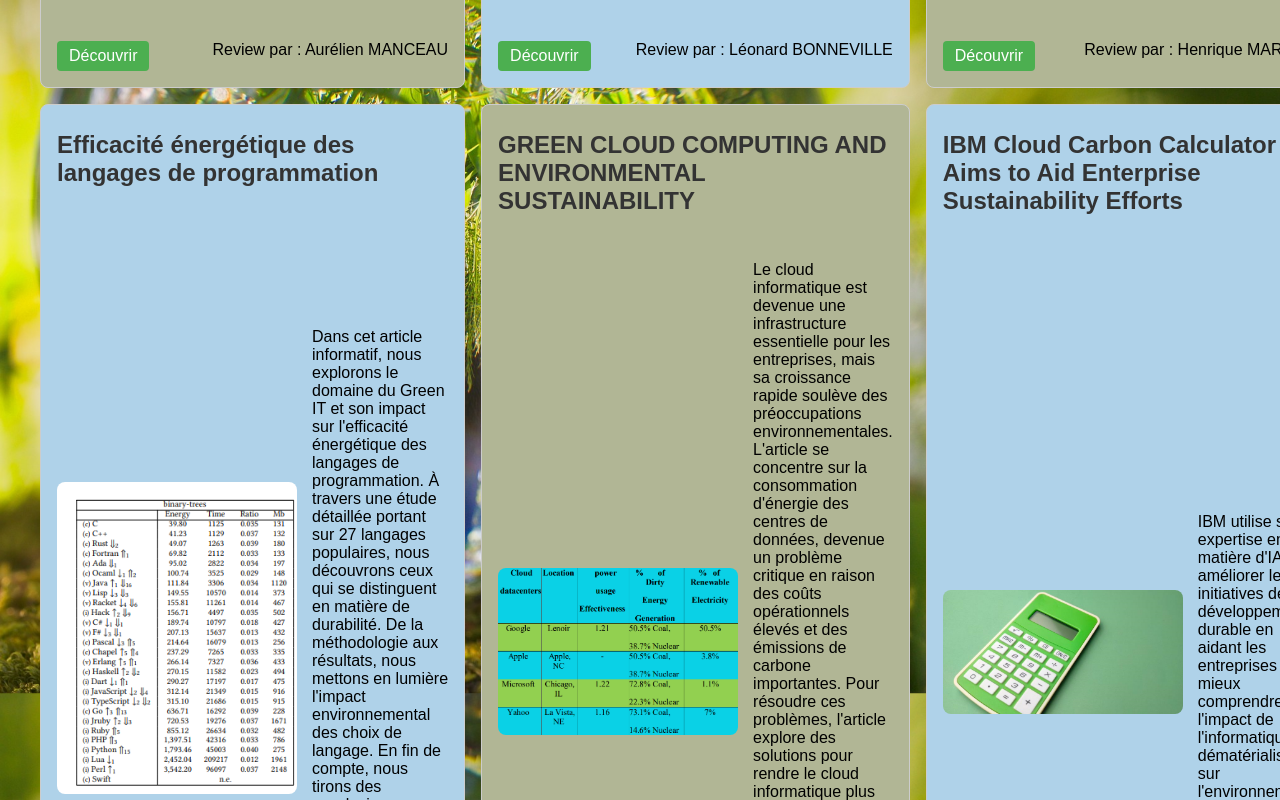
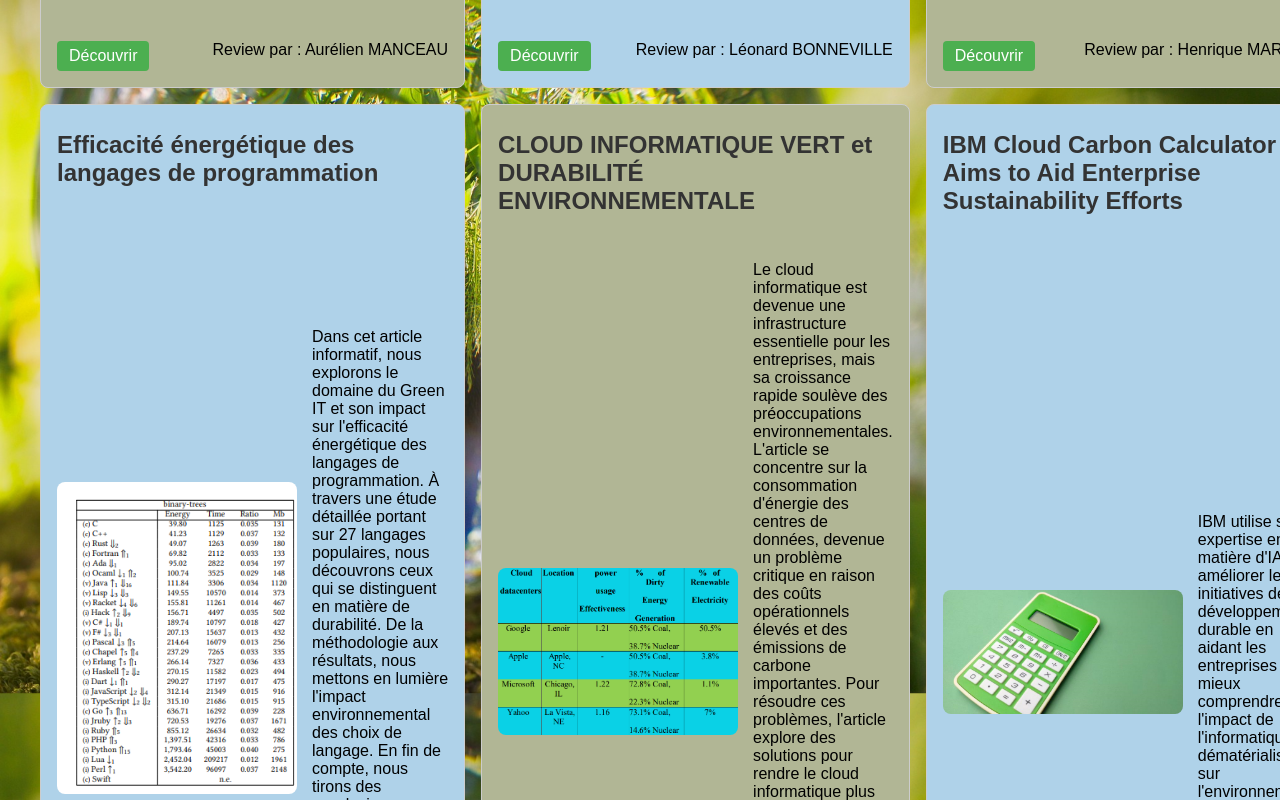
Before and after one commit to EdwardDominique/Green-IT, a React (Create React App) app in the folder Front end/front-end/: page /references in a window 1280 px wide. Shown: the part 1840-2640 px from the top of the page. Built offline with nearby package versions, Linux system fonts and the light colour scheme.

Commit message:
Modif ref14 et nom article

```diff
--- a/Front end/front-end/src/pages/ReferencesPage.js
+++ b/Front end/front-end/src/pages/ReferencesPage.js
@@ -23,85 +23,85 @@
             titre: 'Le Green IT, une démarche pleine d’ambitions et d’opportunités pour les entreprises',
             imgSrc: ref1Image,
             description: 'Le Green IT est une démarche visant à réduire l’impact environnemental du numérique, qui représente une part significative des émissions mondiales de gaz à effet de serre. Cette démarche englobe divers aspects, allant de la réduction de la consommation d’énergie des infrastructures numériques à l’éco-conception des produits et services numériques. En plus de ses bénéfices environnementaux, le Green IT offre également de nombreuses opportunités pour les entreprises en termes d’efficacité et d’innovation.',
-            auteur: 'Review par : Henrique MARTINS'
+            auteur: 'Henrique MARTINS'
         },
         {
             titre: 'Analyse Énergétique et Environnementale des Navigateurs Web Android en 2021',
             imgSrc: ref2Image,
             description: "L'article analyse la consommation énergétique et l'impact environnemental de 16 navigateurs web pour Android en 2021. Firefox Focus se distingue par sa faible consommation énergétique, tandis que des navigateurs populaires comme Edge, Firefox, et Chrome présentent des performances moindres à cet égard.",
-            auteur: 'Review par : Aurélien MANCEAU'
+            auteur: 'Aurélien MANCEAU'
         },
         {
             titre: 'Évaluation des Technologies Blockchain pour la Gestion des Transactions et des Actifs en Utilisant les Principes de Green IT',
             imgSrc: ref3Image,
             description: "L'étude évalue la technologie Blockchain pour gérer les transactions et les actifs en se basant sur les principes de Green IT. Des améliorations notables ont été observées, notamment une réduction de la consommation d'énergie de 30%, une augmentation de l'efficacité du traitement de 20% et une réduction des émissions de CO2 de 25%. Ces améliorations ont été obtenues grâce à l'optimisation des algorithmes de consensus, l'utilisation de matériel éco-énergétique, et l'emploi d'énergies renouvelables.",
-            auteur: 'Review par : Léonard BONNEVILLE'
+            auteur: 'Léonard BONNEVILLE'
         },
         {
             titre: 'Le Green Coding : Vers une Informatique Plus Durable',
             imgSrc: ref4Image,
             description: "La demande mondiale en électricité a augmenté avec l'évolution de la programmation informatique. Pourtant, le green coding émerge comme une solution pour réduire la consommation énergétique des technologies de l'information. Voici les principales solutions mises en avant pour une programmation plus respectueuse de l'environnement.",
-            auteur: 'Review par : Aurélien MANCEAU'
+            auteur: 'Aurélien MANCEAU'
         },
         {
             titre: 'Évaluation de la Green IT et des Pratiques de Programmation Écoénergétiques',
             imgSrc: ref5Image,
             description: "Le rapport évalue l'impact environnemental du développement logiciel, explore l'efficacité énergétique des langages de programmation, et analyse les attitudes des programmeurs envers la Green IT. Des langages comme C et Rust sont identifiés comme écoénergétiques, et des outils comme PageSpeed Insights et GraphQL sont présentés comme des moyens efficaces d'améliorer l'efficacité énergétique du développement web.",
-            auteur: 'Review par : Léonard BONNEVILLE'
+            auteur: 'Léonard BONNEVILLE'
         },
         {
             titre: 'AI for Green : la branche verte de l’intelligence artificielle',
             imgSrc: ref6Image,
             description: "Le Green IT et l'IA sont deux domaines en pleine expansion qui ont un impact significatif sur notre environnement. Bien que l'IA puisse contribuer à l'augmentation des émissions de gaz à effet de serre, elle peut également être utilisée pour aider à la transition écologique. Le concept de Green IA, qui vise à rendre l'IA plus durable, est une initiative prometteuse dans ce sens.",
-            auteur: 'Review par : Henrique MARTINS'
+            auteur: 'Henrique MARTINS'
         },
         {
             titre: 'Efficacité énergétique des langages de programmation',
             imgSrc: ref7Image,
             description: "Dans cet article informatif, nous explorons le domaine du Green IT et son impact sur l'efficacité énergétique des langages de programmation. À travers une étude détaillée portant sur 27 langages populaires, nous découvrons ceux qui se distinguent en matière de durabilité. De la méthodologie aux résultats, nous mettons en lumière l'impact environnemental des choix de langage. En fin de compte, nous tirons des conclusions importantes qui éclairent le rôle du Green IT dans l'industrie de la programmation pour un avenir plus respectueux de l'environnement.",
-            auteur: 'Review par : Bassidiki HAIDARA'
+            auteur: 'Bassidiki HAIDARA'
         },
         {
-            titre: 'GREEN CLOUD COMPUTING AND ENVIRONMENTAL SUSTAINABILITY',
+            titre: 'CLOUD INFORMATIQUE VERT et DURABILITÉ ENVIRONNEMENTALE',
             imgSrc: ref8Image,
             description: "Le cloud informatique est devenue une infrastructure essentielle pour les entreprises, mais sa croissance rapide soulève des préoccupations environnementales. L'article se concentre sur la consommation d'énergie des centres de données, devenue un problème critique en raison des coûts opérationnels élevés et des émissions de carbone importantes. Pour résoudre ces problèmes, l'article explore des solutions pour rendre le cloud informatique plus respectueuse de l'environnement. Il examine les aspects technologiques qui contribuent à la consommation d'énergie et propose des orientations pour la recherche future dans le domaine de le cloud informatique vert.",
-            auteur: 'Review par : Flavien GAUTIER'
+            auteur: 'Flavien GAUTIER'
         },
         {
             titre: 'IBM Cloud Carbon Calculator Aims to Aid Enterprise Sustainability Efforts',
             imgSrc: ref9Image,
             description: "IBM utilise son expertise en matière d'IA pour améliorer les initiatives de développement durable en aidant les entreprises à mieux comprendre l'impact de l'informatique dématérialisée sur l'environnement.",
-            auteur: 'Review par : Maxime MOREL'
+            auteur: 'Maxime MOREL'
         },
         {
             titre: 'A sustainable and secure load management model for green cloud data centres',
             imgSrc: ref10Image,
             description: "Un modèle SaS-LM propose une gestion de charge durable et sécurisée pour les centres de données cloud. Il utilise l'optimisation DPBHO pour réduire les émissions de carbone, la consommation d'énergie et améliorer l'utilisation des ressources.",
-            auteur: 'Review par : Maxime MOREL'
+            auteur: 'Maxime MOREL'
         },
         {
             titre: 'Resource-aware Programming in a High-level Language',
             imgSrc: ref11Image,
             description: "La programmation tenant compte des ressources dans les langages de haut niveau sur les MPSoC est réalisable avec un effort gérable et améliore les performances.",
-            auteur: 'Review par : Maxime MOREL'
+            auteur: 'Maxime MOREL'
         },
         {
             titre: 'Making software and data architectures more sustainable',
             imgSrc: ref12Image,
             description: "Les éditeurs de logiciels ont la possibilité de réduire les émissions de carbone des applications en réévaluant les approches traditionnelles et en intégrant dès le départ la notion de durabilité.",
-            auteur: 'Review par : Maxime MOREL'
+            auteur: 'Maxime MOREL'
         },
         {
             titre: 'Telecom SudParis lance un programme de formation pour former les ingénieurs du Green IT',
             imgSrc: ref13Image,
             description: "Cet article parle de l'initiative de Telecom SudParis, une école d'ingénieurs en France, pour former les ingénieurs du futur spécialisés dans les technologies vertes. L'école a lancé un nouveau programme de formation appelé 'Green IT' qui vise à former des étudiants à la conception et à la mise en œuvre de solutions informatiques durables pour réduire l'impact environnemental des technologies de l'information. Le programme comprend des cours sur la conception de centres de données économes en énergie, la gestion de l'énergie et la réduction de l'empreinte carbone des infrastructures informatiques. Telecom SudParis espère ainsi répondre à la demande croissante de professionnels qualifiés dans le domaine de l'informatique verte.",
-            auteur: 'Review par : Henrique DONG'
+            auteur: 'Henrique DONG'
         },
         {
             titre: 'BENCHMARK GREEN IT 2022',
             imgSrc: ref14Image,
             description: "L'article 'Benchmark Green IT 2022' souligne l'importance de l'Analyse du Cycle de Vie (ACV) dans le domaine du Green IT. Il propose une méthodologie pour évaluer les impacts environnementaux directs des systèmes d'information, mettant en avant l'ACV comme un outil essentiel pour quantifier ces externalités. L'article recommande divers indicateurs environnementaux, notamment le changement climatique et l'appauvrissement de la couche d'ozone, et encourage une approche matricielle pour évaluer le cycle de vie de l'ensemble des composants des systèmes informatiques. En somme, l'article met en avant l'ACV comme un instrument essentiel pour orienter les stratégies Green IT vers une meilleure durabilité environnementale.",
-            auteur: 'Review par : Flavien GAUTIER'
+            auteur: 'Flavien GAUTIER'
         },
         {
             titre: 'Green IT : écoresponsabilité des APIs encouragée par le nouveau label API Green Score',
@@ -128,7 +128,7 @@
                         </div>
                         <div className="reference-link-author">
                             <Link to={`/reference${index + 1}`}>Découvrir</Link>
-                            <span className="reference-author">{reference.auteur}</span>
+                            <span className="reference-author">Review par : {reference.auteur}</span>
                         </div>
                     </div>
                 ))}
```
Also changed, not shown: Front end/front-end/src/pages/references/Reference14.js (+9 -9 lines).
